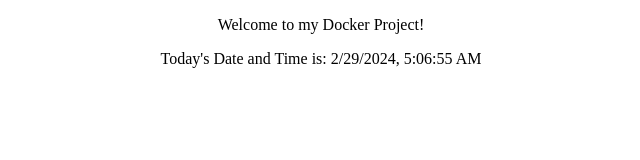
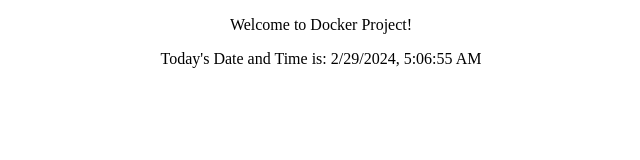
Before and after one commit to ShubhamKB/CallerWorflow, a plain HTML site: page index.html in a window 1280 px wide. Shown: the full height of the page, 319-959 px from the left. Drawn offline with Linux system fonts and the light colour scheme.

Commit message:
Updated welcome mesaage

```diff
--- a/index.html
+++ b/index.html
@@ -5,7 +5,7 @@
      <title>Docker Project</title>
     </head>
     <body>
-     <p>Welcome to my Docker Project!<p>
+     <p>Welcome to Docker Project!<p>
         <p>Today's Date and Time is: <span id='date-time'></span><p>
         <script>
              var dateAndTime = new Date();
```
